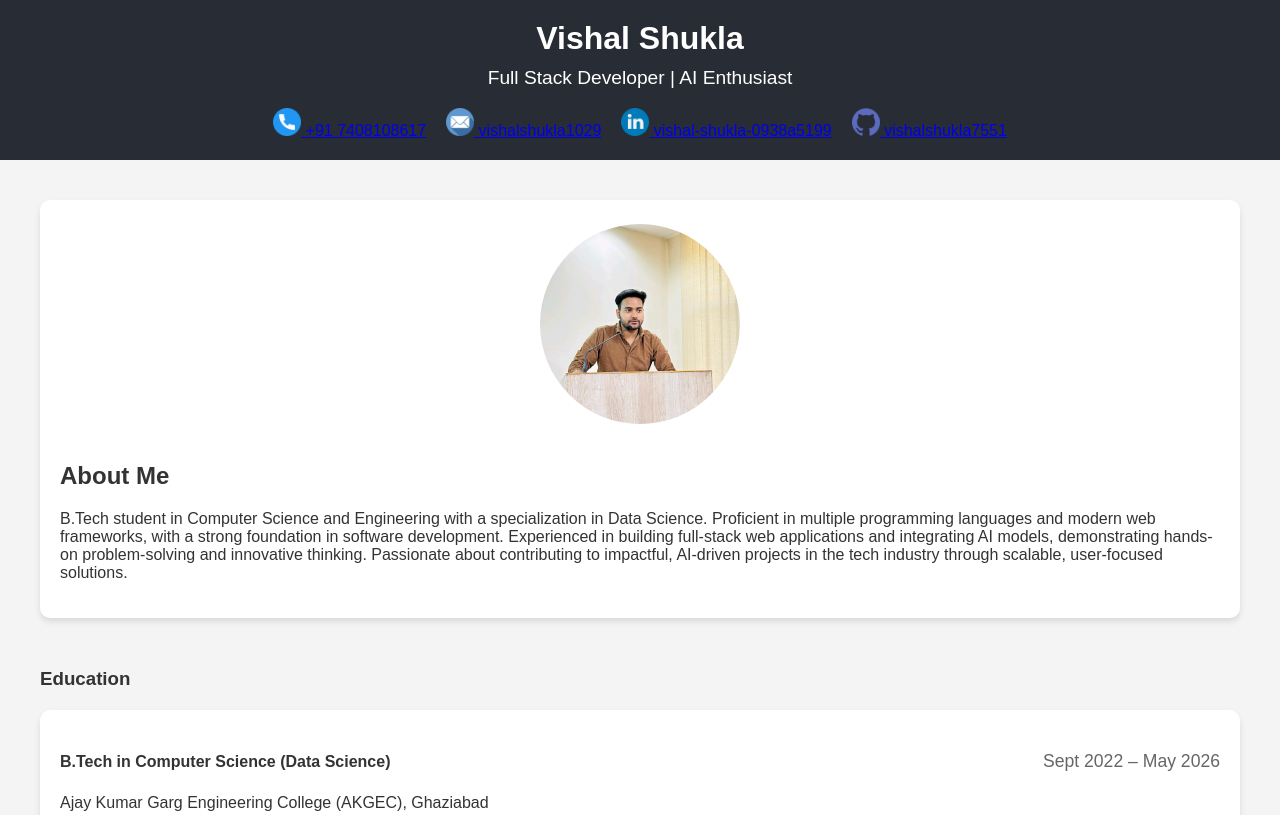
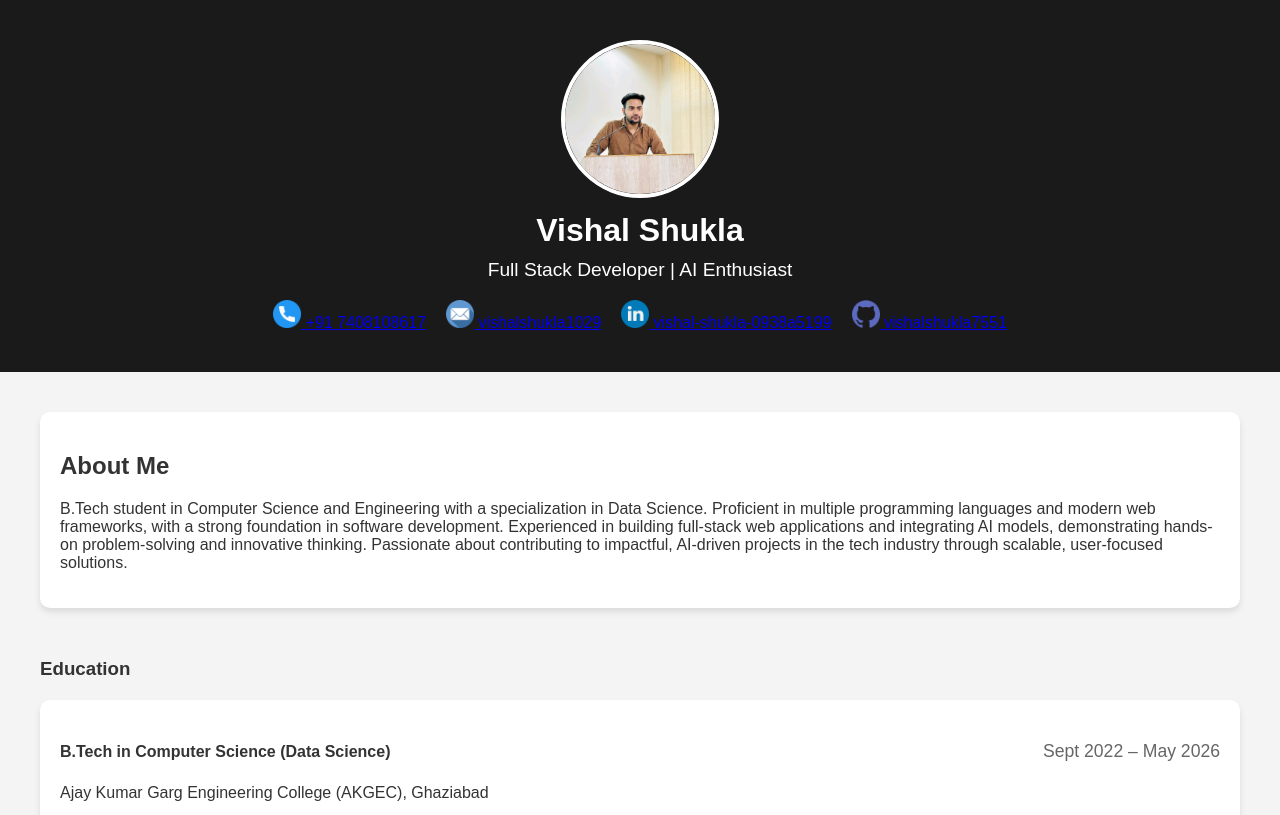
Before and after one commit to vishalshukla7551/portfolio, a plain HTML site: page index.html in a window 1280 px wide. Shown: the top 815 px of the page. Drawn offline with Linux system fonts and the light colour scheme.

Commit message:
Ui changes

```diff
--- a/index.html
+++ b/index.html
@@ -9,6 +9,7 @@
 <body>
 
 <header>
+ <img class="img_icon" src="profile.jpeg" alt="Your Profile Picture">
     <h1>Vishal Shukla</h1>
     <p>Full Stack Developer | AI Enthusiast</p>
     <div class="social-icons">
@@ -37,8 +38,7 @@
     <!-- About Me Section -->
     <section id="about" class="container about-container">
         <div class="card profile">
-         <center>   <img src="profile.jpeg" alt="Your Profile Picture"></center>
-            <h2>About Me</h2>
+                 <h2>About Me</h2>
             <p>B.Tech student in Computer Science and Engineering with a
 specialization in Data Science. Proficient in multiple programming
 languages and modern web frameworks, with a strong foundation in
--- a/style.css
+++ b/style.css
@@ -7,11 +7,13 @@ body {
   color: #333;
 }
 
+
 header {
-  background-color: #282c34;
-  color: white;
-  padding: 20px;
-  text-align: center;
+  background: #1a1a1a;
+      color: white;
+      padding: 40px 20px;
+      text-align: center;
+
 }
 
 header h1 {
@@ -40,7 +42,14 @@ header p {
   transform: scale(1.2);
 }
 
-
+.img_icon {
+      border-radius: 50%;
+      width: 150px;
+      height: 150px;
+      object-fit: cover;
+      border: 4px solid white;
+      margin-bottom: 10px;
+    }
 
 main {
   padding: 20px;
```
